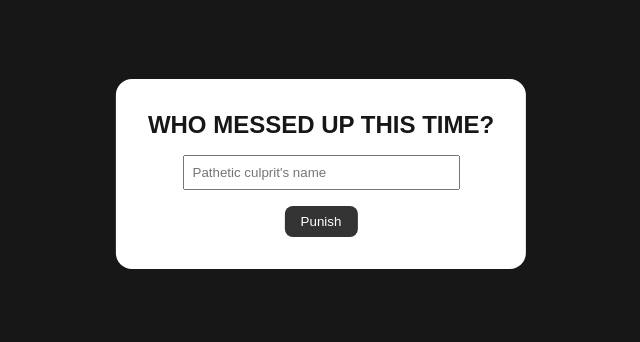
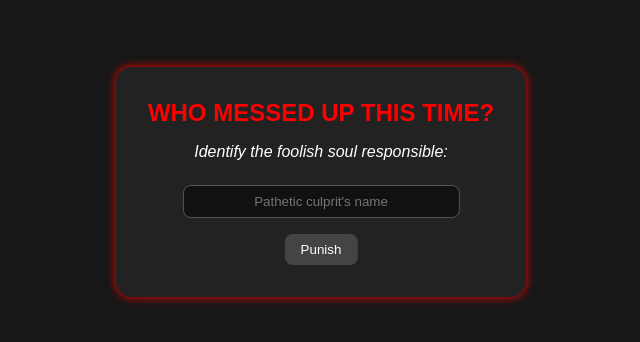
Before and after one commit to quannguyen2153/karma, a Next.js app: page / in a window 1280 px wide. Shown: the part 104-446 px from the top of the page, without its empty margins (319-959 px from the left). Built offline with nearby package versions, Linux system fonts and the light colour scheme.

Commit message:
feat: add try again

```diff
--- a/src/app/page.tsx
+++ b/src/app/page.tsx
@@ -33,6 +33,9 @@ export default function Home() {
   // New states for player name
   const [playerName, setPlayerName] = useState("");
   const [nameSubmitted, setNameSubmitted] = useState(false);
+
+  const [strikeCount, setStrikeCount] = useState(0);
+  const [showDeathDialog, setShowDeathDialog] = useState(false);
 
   // Movement loop
   useEffect(() => {
@@ -82,7 +85,7 @@ export default function Home() {
   const handleCloudClick = (
     e: React.MouseEvent<SVGPathElement, MouseEvent>
   ) => {
-    if (!nameSubmitted) return; // Don't allow gameplay until name is entered
+    if (!nameSubmitted || isDead) return; // Don't allow gameplay until name is entered
 
     const startX = e.clientX;
     const startY = e.clientY;
@@ -102,8 +105,14 @@ export default function Home() {
       setIsDead(true);
       setIsMoving(false);
       setDirection("front");
+
+      setTimeout(() => {
+        setShowDeathDialog(true);
+      }, 3000);
       return;
     }
+
+    setStrikeCount((prev) => prev + 1);
 
     if (endX < stickmanPosition.x) {
       setDirection("right");
@@ -112,6 +121,16 @@ export default function Home() {
     }
 
     setIsMoving(true);
+  };
+
+  const handleRetry = () => {
+    setIsDead(false);
+    setShowDeathDialog(false);
+    setStrikeCount(0);
+    setStickmanPosition({ x: window.innerWidth / 2 - 50, y: 10 });
+    setDirection("front");
+    setNameSubmitted(false);
+    setPlayerName("");
   };
 
   return (
@@ -131,20 +150,36 @@ export default function Home() {
             top: "30%",
             left: "50%",
             transform: "translate(-50%, -30%)",
-            background: "#ffffff",
+            background: "#222",
             padding: "2rem",
             borderRadius: "1rem",
-            zIndex: 10,
+            zIndex: 20,
+            color: "white",
             textAlign: "center",
+            boxShadow: "0 0 10px red",
           }}
         >
-          <h2>WHO MESSED UP THIS TIME?</h2>
+          <h2 style={{ color: "red", marginBottom: "1rem" }}>
+            WHO MESSED UP THIS TIME?
+          </h2>
+          <p style={{ fontStyle: "italic", marginBottom: "1rem" }}>
+            Identify the foolish soul responsible:
+          </p>
           <input
             type="text"
             value={playerName}
             onChange={(e) => setPlayerName(e.target.value)}
             placeholder="Pathetic culprit's name"
-            style={{ marginTop: "1rem", padding: "0.5rem", width: "80%" }}
+            style={{
+              marginTop: "0.5rem",
+              padding: "0.5rem",
+              width: "80%",
+              background: "#111",
+              border: "1px solid #555",
+              color: "#fff",
+              borderRadius: "0.5rem",
+              textAlign: "center",
+            }}
           />
           <button
             onClick={() => {
@@ -154,7 +189,7 @@ export default function Home() {
             style={{
               marginTop: "1rem",
               padding: "0.5rem 1rem",
-              backgroundColor: "#333",
+              backgroundColor: "#444",
               color: "#fff",
               border: "none",
               borderRadius: "0.5rem",
@@ -199,6 +234,52 @@ export default function Home() {
           {playerName}
         </div>
       )}
+
+      {showDeathDialog && (
+        <div
+          style={{
+            position: "absolute",
+            top: "30%",
+            left: "50%",
+            transform: "translate(-50%, -30%)",
+            background: "#222",
+            padding: "2rem",
+            borderRadius: "1rem",
+            zIndex: 20,
+            color: "white",
+            textAlign: "center",
+            boxShadow: "0 0 10px red",
+          }}
+        >
+          <h2 style={{ color: "red", marginBottom: "1rem" }}>Judgement Day</h2>
+          <p style={{ fontStyle: "italic", marginBottom: "1rem" }}>
+            {playerName} survived {strikeCount} strike
+            {strikeCount !== 1 ? "s" : ""}.
+          </p>
+          <p style={{ fontWeight: "bold", marginBottom: "1.5rem" }}>
+            {strikeCount === 0
+              ? "One and done. This one's pure evil."
+              : strikeCount < 20
+              ? "Weak. Punishment successful. No mercy for incompetence."
+              : strikeCount < 50
+              ? "Suspiciously durable... maybe not all bad. Still shameful though."
+              : "Unbelievable! How did this being survive that long? You just executed an angel..."}
+          </p>
+          <button
+            onClick={handleRetry}
+            style={{
+              padding: "0.5rem 1.5rem",
+              backgroundColor: "#444",
+              color: "white",
+              border: "none",
+              borderRadius: "0.5rem",
+              cursor: "pointer",
+            }}
+          >
+            Punish another one!
+          </button>
+        </div>
+      )}
     </div>
   );
 }
```
